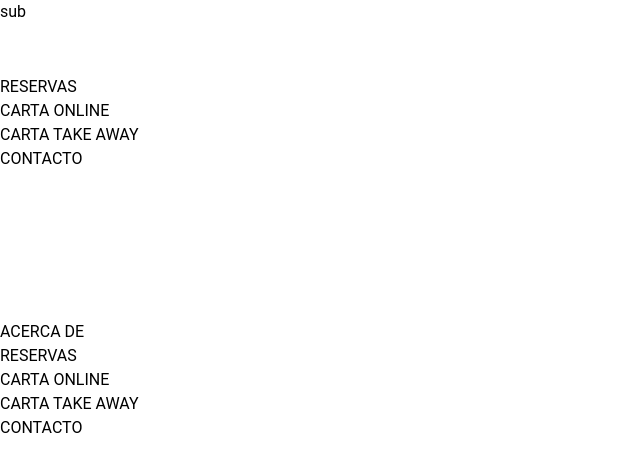
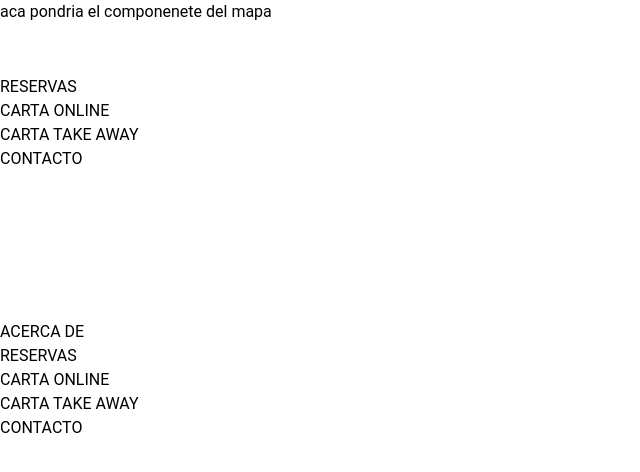
Before and after one commit to mayergabriela/Las-Brasas-Project, a Next.js app: page /components/contacto-page/contactoComponent in a window 1280 px wide. Shown: the top 472 px of the page, without its empty margins (0-640 px from the left). Built offline with nearby package versions, Linux system fonts and the light colour scheme.

Commit message:
deje la referencia para armar la page contacto

```diff
--- a/pages/components/contacto-page/contactoComponent.js
+++ b/pages/components/contacto-page/contactoComponent.js
@@ -1,11 +1,10 @@
-import MapaContacto from "./mapaContacto"
+import MapaContacto from "./mapaContacto";
+export default function ContactoComponent() {
+  return (
+    <section className='bg-[url("/images/contact-banner.jpg")] w-full h-screen mx-auto bg-cover bg-no-repeat bg-center bg-fixed flex items-center relative'>
+      <div className='absolute inset-0 bg-black/60'></div>
 
-export default function ContactoComponent () {
-     return(
-        <section>
-            <article>
-                <MapaContacto/>
-            </article>
-        </section>
-     )
+      <MapaContacto />
+    </section>
+  );
 }
--- a/pages/components/contacto-page/mapaContacto.jsx
+++ b/pages/components/contacto-page/mapaContacto.jsx
@@ -1,5 +1,7 @@
 export default function MapaContacto () {
     return(
-        <h1>sub</h1>
+        <article>
+            <h1 className="text-gray-50 text-xl">aca pondria el componenete del mapa</h1>
+        </article>
     )
 }
--- a/pages/index.js
+++ b/pages/index.js
@@ -3,7 +3,6 @@ import Hero from "./components/Hero/Hero";
 import Carousel from "./components/Carousel/Carousel";
 
 import { Inter } from "next/font/google";
-import Banner from "./components/Contact/Banner";
 const inter = Inter({ subsets: ["latin"] });
 
 
@@ -13,7 +12,7 @@ export default function Home() {
       <Hero></Hero>
       <Carousel/>
       <About/>
-      <Banner />
+
     </main>
   )
 }
```
Also changed, not shown: pages/components/Contact/Banner.js (deleted, +0 -11 lines), pages/contact.js (renamed from pages/components/Contact/contact.js).
